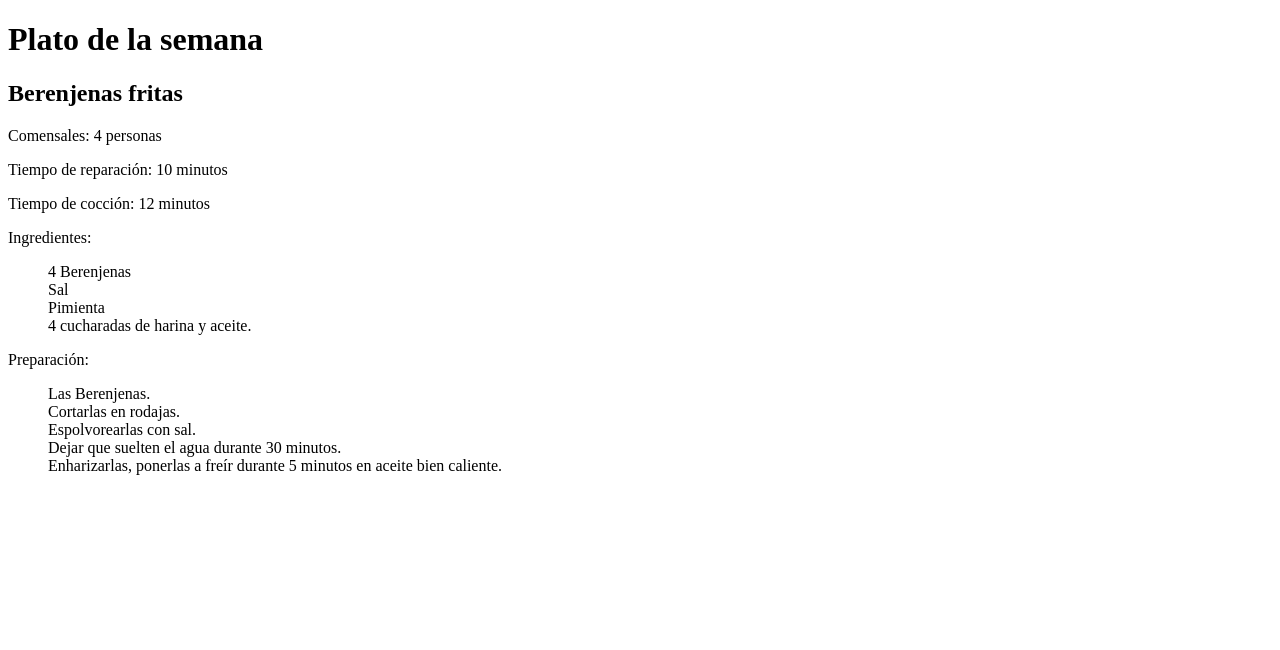
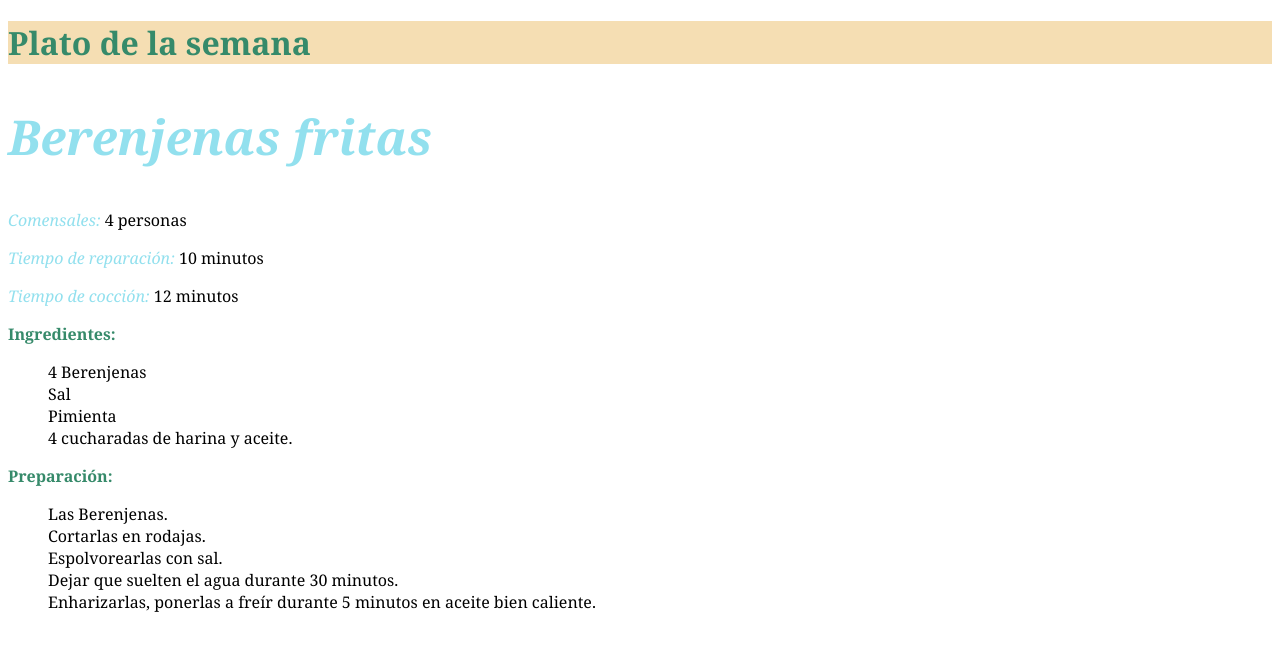
Before and after one commit to JagaScripts/java-full-stack-dev-u28, a plain HTML site: page Ejercicio4/platosemana.html in a window 1280 px wide. Drawn offline with Linux system fonts and the light colour scheme.

Commit message:
Ejercicio 4

```diff
--- /dev/null
+++ b/Ejercicio4/css/style.css
@@ -0,0 +1,19 @@
+body{
+    font-family: Cambria, Cochin, Georgia, Times, 'Times New Roman', serif;
+}
+h1{
+    background-color: wheat;
+}
+
+h2{
+    color: cornflowerblue;
+    font-size: 3rem;
+}
+em{
+    font-style: oblique;
+    color: rgb(146, 224, 238);
+}
+
+strong{
+    color: rgb(54, 138, 106);
+}
--- a/Ejercicio4/platosemana.html
+++ b/Ejercicio4/platosemana.html
@@ -5,15 +5,16 @@
     <meta http-equiv="X-UA-Compatible" content="IE=edge" />
     <meta name="viewport" content="width=device-width, initial-scale=1.0" />
     <title>Platos de la semana</title>
+    <link rel="stylesheet" href="css/style.css">
   </head>
   <body>
-    <h1>Plato de la semana</h1>
-    <h2>Berenjenas fritas</h2>
-    <p>Comensales: 4 personas</p>
-    <p>Tiempo de reparaci&oacute;n: 10 minutos</p>
-    <p>Tiempo de cocci&oacute;n: 12 minutos</p>
+    <h1><strong>Plato de la semana</strong></h1>
+    <h2><em>Berenjenas fritas</em></h2>
+    <p><em>Comensales:</em> 4 personas</p>
+    <p><em>Tiempo de reparaci&oacute;n:</em> 10 minutos</p>
+    <p><em>Tiempo de cocci&oacute;n:</em> 12 minutos</p>
 
-    <p>Ingredientes:</p>
+    <p><strong>Ingredientes:</strong></p>
 
     <p>
       <dd>4 Berenjenas</dd>
@@ -22,7 +23,7 @@
       <dd>4 cucharadas de harina y aceite.</dd>
     </p>
 
-    <p>Preparaci&oacute;n:</p>
+    <p><strong>Preparaci&oacute;n:</strong></p>
     <p>
       <dd>Las Berenjenas.</dd>
       <dd>Cortarlas en rodajas.</dd>
```
